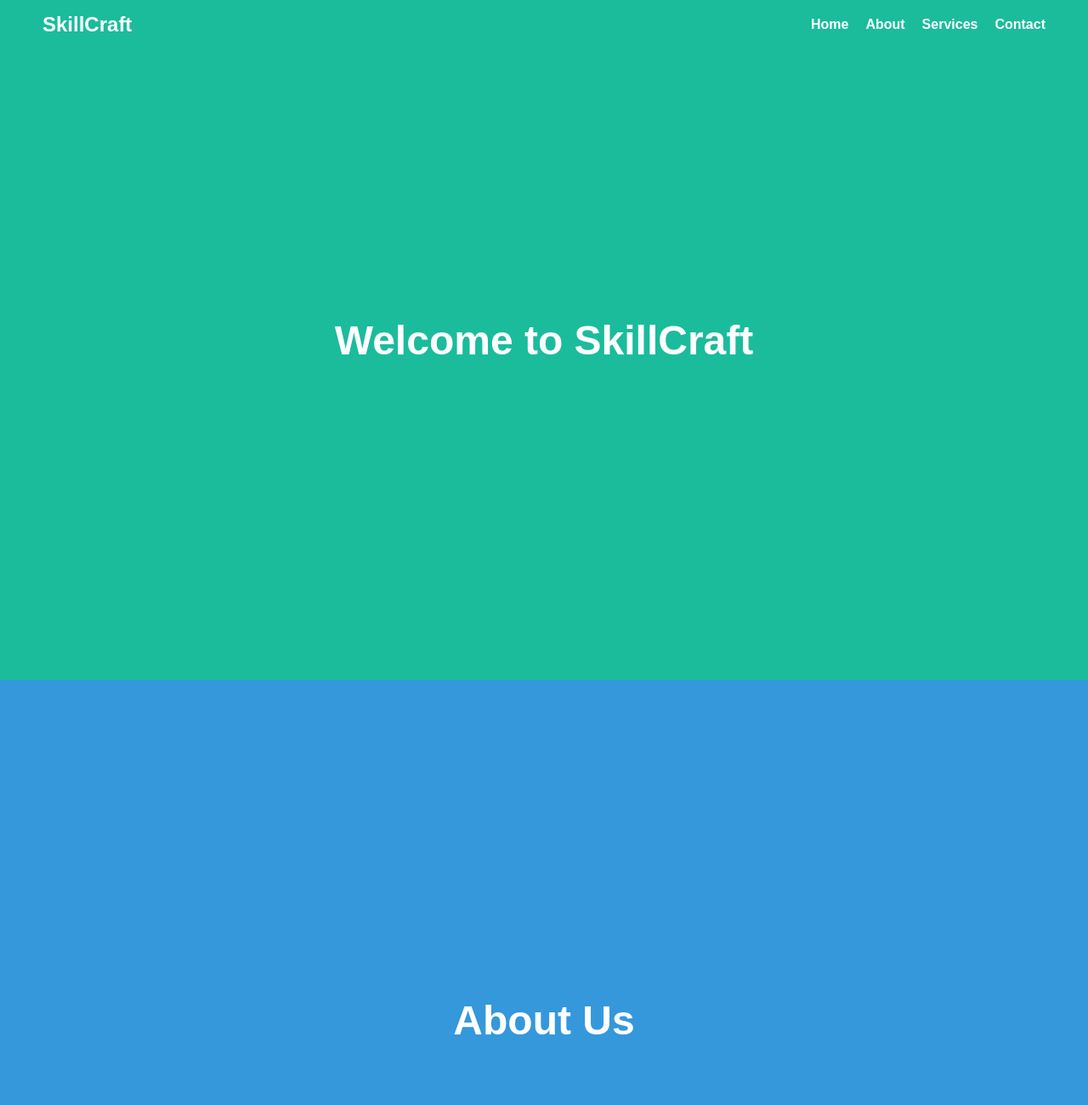
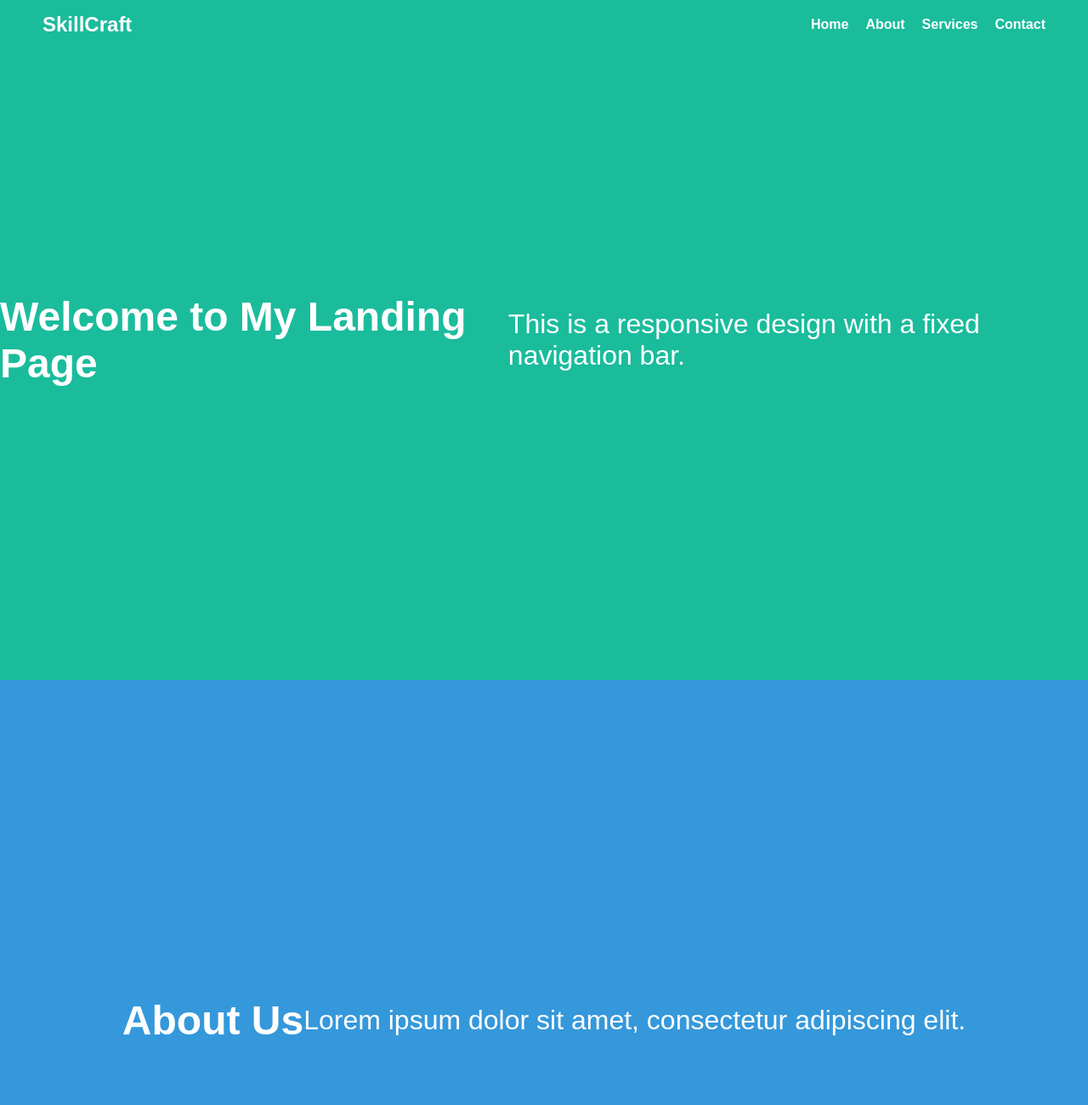
Before and after one commit to AryanJha475/SCT_WD_1, a plain HTML site: page index.html in a window 1280 px wide. Shown: the top 1300 px of the page at 85% size. Drawn offline with Linux system fonts and the light colour scheme.

Commit message:
Update index.html

```diff
--- a/index.html
+++ b/index.html
@@ -20,20 +20,24 @@
   </nav>
 
   <!-- Sections -->
-  <section id="home">
-    <h1>Welcome to SkillCraft</h1>
+  <section id="home" class="hero">
+    <h1>Welcome to My Landing Page</h1>
+    <p>This is a responsive design with a fixed navigation bar.</p>
   </section>
 
   <section id="about">
     <h1>About Us</h1>
+    <p>Lorem ipsum dolor sit amet, consectetur adipiscing elit.</p>
   </section>
 
   <section id="services">
     <h1>Our Services</h1>
+    <p>We provide web development, design, and more.</p>
   </section>
 
   <section id="contact">
     <h1>Contact Us</h1>
+    <p>Email: example@gmail.com</p>
   </section>
 
   <script src="script.js"></script>
```
